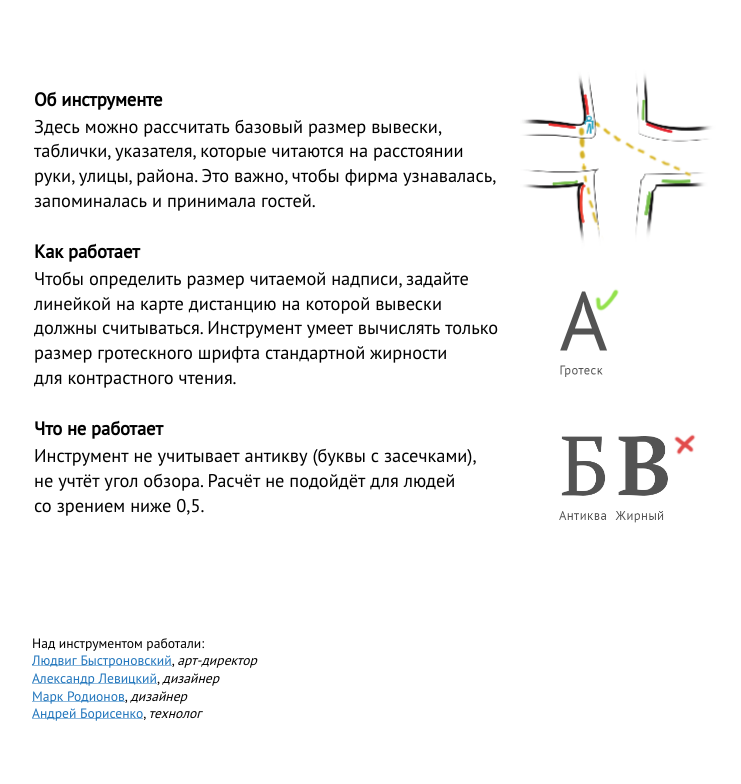
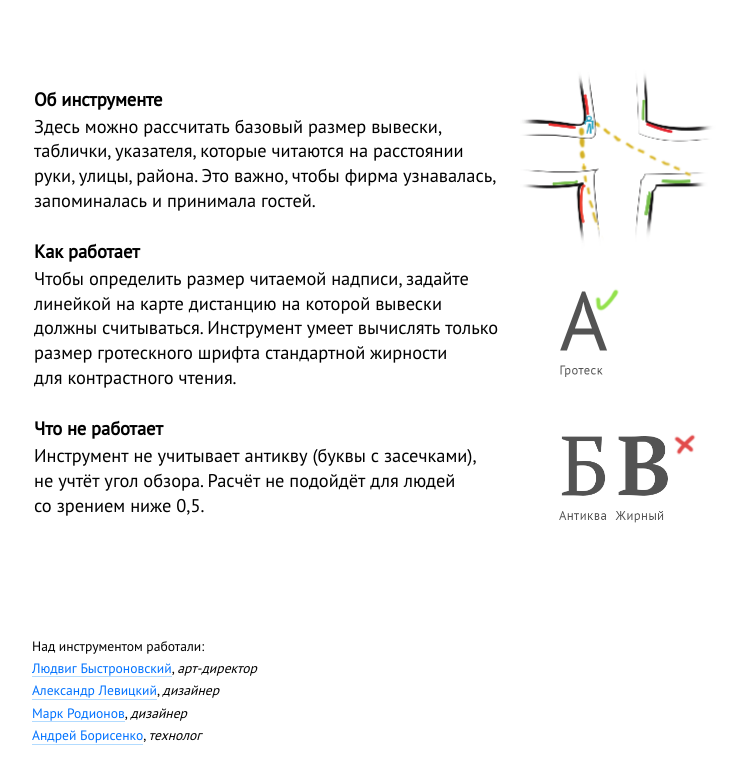
Before and after one commit to Seigiard/znkmtr, a plain HTML site: page index.html in a window 1280 px wide. Shown: the part 386-1170 px from the top of the page, without its empty margins (278-1019 px from the left). Drawn offline with Linux system fonts and the light colour scheme.

Commit message:
UPDATE footer styles

```diff
--- a/css/shriftomer-3.css
+++ b/css/shriftomer-3.css
@@ -26,7 +26,7 @@ body {
 }
 
 .page-shriftomer-3 {
-  /* background: url(../_source/inventar-znakomer-v1-5.jpg) 50% -93px no-repeat; */
+  /* background: url(../_source/PastedGraphic-4.png) 369px 997px no-repeat; */
 }
 
 /* Remove controls from Safari and Chrome */
@@ -447,19 +447,19 @@ input[type=number]::-webkit-outer-spin-button {
 .footer {
   padding: 99px 0px 30px;
   font-size: 0.85em;
-  line-height: 1.3;
+  line-height: 1.65;
   max-width: 660px;
   margin: 0 auto;
 }
 .footer a {
   border: none;
-  border-bottom: 1px solid #8FBADD;
-  color: #2075bc;
+  border-bottom: 1px solid rgba(0, 137, 255, .3);
+  color: #0072ff;
   display: inline-block;
-  height: 1.05em;
+  height: 1.5em;
 }
 
 .footer a:hover {
-  border-bottom-color: #E3B0B1);
-  color: #C86263;
+  border-bottom-color: #F0BDB8;
+  color: #CE0C0F;
 }
```
Also changed, not shown: _source/PastedGraphic-4.png (added).
